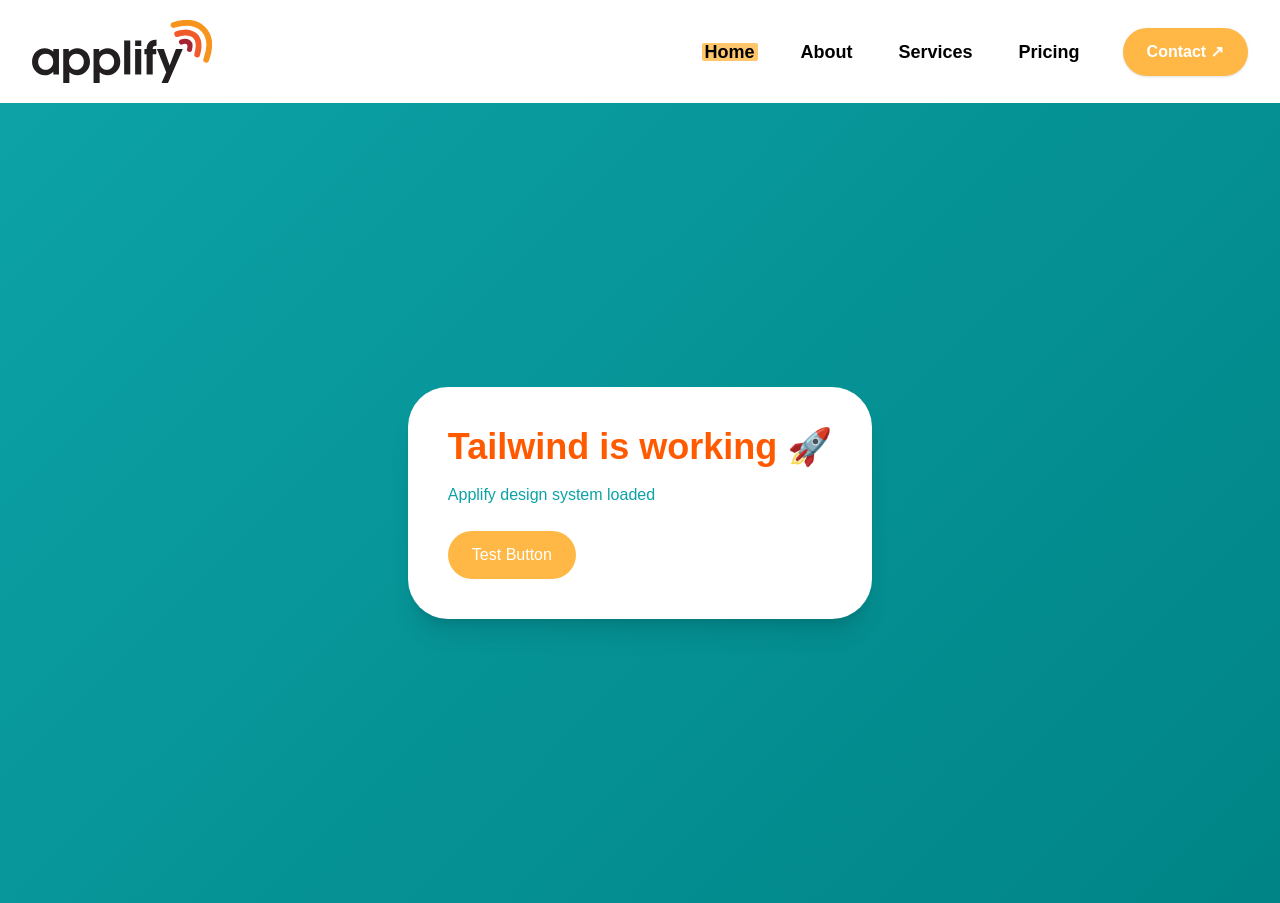
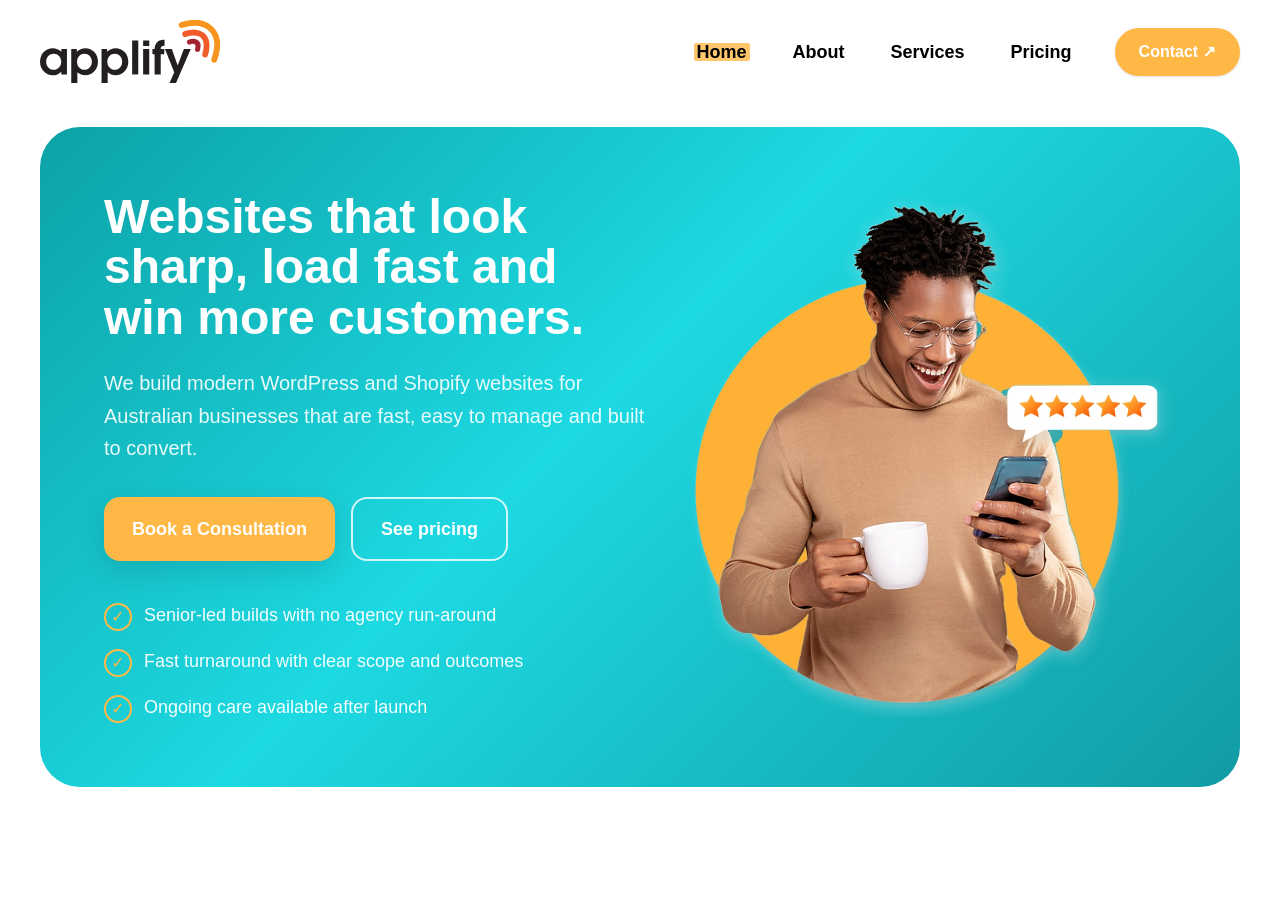
Before and after one commit to jono-au/applify, a Next.js app: page / in a window 1280 px wide. After the commit the page ends 843 px from the top, so only its background shows below. Built offline with nearby package versions, Linux system fonts and the light colour scheme.

Commit message:
build homepage hero section

```diff
--- a/app/globals.css
+++ b/app/globals.css
@@ -18,7 +18,12 @@
 }
 
 @utility bg-applify-gradient {
-  background-image: linear-gradient(135deg, #0ca2a6, #008486);
+  background-image: linear-gradient(
+    135deg,
+    #0ca2a6 0%,
+    #1dd9e2 45%,
+    #119ba3 100%
+  );
 }
 
 @utility blob {
--- a/app/page.tsx
+++ b/app/page.tsx
@@ -1,15 +1,9 @@
+import Hero from "@/components/home/Hero";
+
 export default function Page() {
   return (
-    <main className="flex min-h-screen items-center justify-center bg-applify-gradient">
-      <div className="bg-white p-10 rounded-blob shadow-xl">
-        <h1 className="text-4xl font-bold text-applify-orange">
-          Tailwind is working 🚀
-        </h1>
-        <p className="mt-4 text-applify-teal1">Applify design system loaded</p>
-        <button className="mt-6 px-6 py-3 bg-applify-amber text-white rounded-full">
-          Test Button
-        </button>
-      </div>
+    <main>
+      <Hero />
     </main>
   );
 }
--- a/components/home/Hero.tsx
+++ b/components/home/Hero.tsx
@@ -0,0 +1,72 @@
+import Image from "next/image";
+import Link from "next/link";
+import Container from "@/components/ui/Container";
+
+const points = [
+  "Senior-led builds with no agency run-around",
+  "Fast turnaround with clear scope and outcomes",
+  "Ongoing care available after launch",
+];
+
+export default function Hero() {
+  return (
+    <section className="pt-4 pb-10 md:pt-6 md:pb-14">
+      <Container>
+        <div className="relative overflow-hidden rounded-[2.5rem] bg-applify-gradient">
+          <div className="grid min-h-[620px] items-center gap-10 px-8 py-12 md:px-12 lg:grid-cols-[1.05fr_0.95fr] lg:px-16 lg:py-16">
+            {/* LEFT */}
+            <div className="relative z-10 text-white">
+              <h1 className="text-4xl font-bold leading-tight md:text-5xl lg:text-[3rem] lg:leading-[1.05]">
+                Websites that look sharp, load fast and win more customers.
+              </h1>
+
+              <p className="mt-6 text-lg leading-relaxed text-white/90 md:text-xl">
+                We build modern WordPress and Shopify websites for Australian
+                businesses that are fast, easy to manage and built to convert.
+              </p>
+
+              <div className="mt-8 flex flex-col gap-4 sm:flex-row">
+                <Link
+                  href="/contact"
+                  className="inline-flex items-center justify-center rounded-2xl bg-applify-amber px-7 py-4 text-lg font-semibold text-white shadow-[0_10px_30px_rgba(0,0,0,0.12)] transition-transform duration-200 hover:scale-[1.02]"
+                >
+                  Book a Consultation
+                </Link>
+
+                <Link
+                  href="/pricing"
+                  className="inline-flex items-center justify-center rounded-2xl border-2 border-white/80 px-7 py-4 text-lg font-semibold text-white transition-colors duration-200 hover:bg-white/10"
+                >
+                  See pricing
+                </Link>
+              </div>
+
+              <ul className="mt-10 space-y-4">
+                {points.map((point) => (
+                  <li key={point} className="flex items-start gap-3">
+                    <span className="mt-0.5 inline-flex h-7 w-7 shrink-0 items-center justify-center rounded-full border-2 border-applify-amber text-applify-amber">
+                      ✓
+                    </span>
+                    <span className="text-lg leading-relaxed text-white/95">
+                      {point}
+                    </span>
+                  </li>
+                ))}
+              </ul>
+            </div>
+            <div className="relative flex items-end justify-center">
+              <Image
+                src="/images/hero-placeholder.webp"
+                alt="Happy business owner using a phone"
+                width={700}
+                height={700}
+                priority
+                className="h-auto w-[300px] md:w-[420px] lg:w-[520px]"
+              />
+            </div>
+          </div>
+        </div>
+      </Container>
+    </section>
+  );
+}
--- a/components/ui/Container.tsx
+++ b/components/ui/Container.tsx
@@ -1,5 +1,7 @@
 export default function Container({ children }: { children: React.ReactNode }) {
   return (
-    <div className="mx-auto w-full max-w-7xl px-6 lg:px-8">{children}</div>
+    <div className="mx-auto w-full max-w-[1440px] px-6 lg:px-10">
+      {children}
+    </div>
   );
 }
```
Also changed, not shown: public/images/hero-placeholder.png (added), public/images/hero-placeholder.webp (added).
